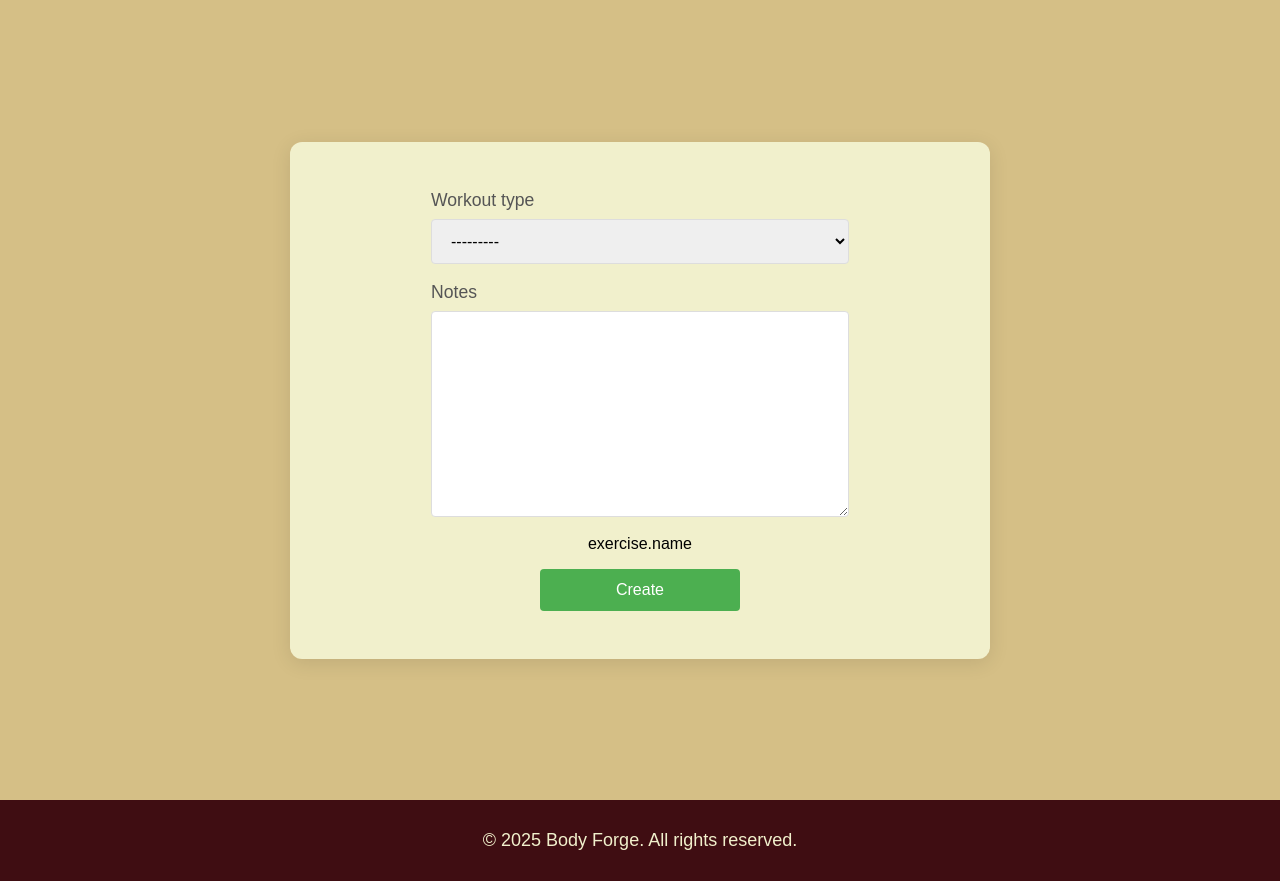
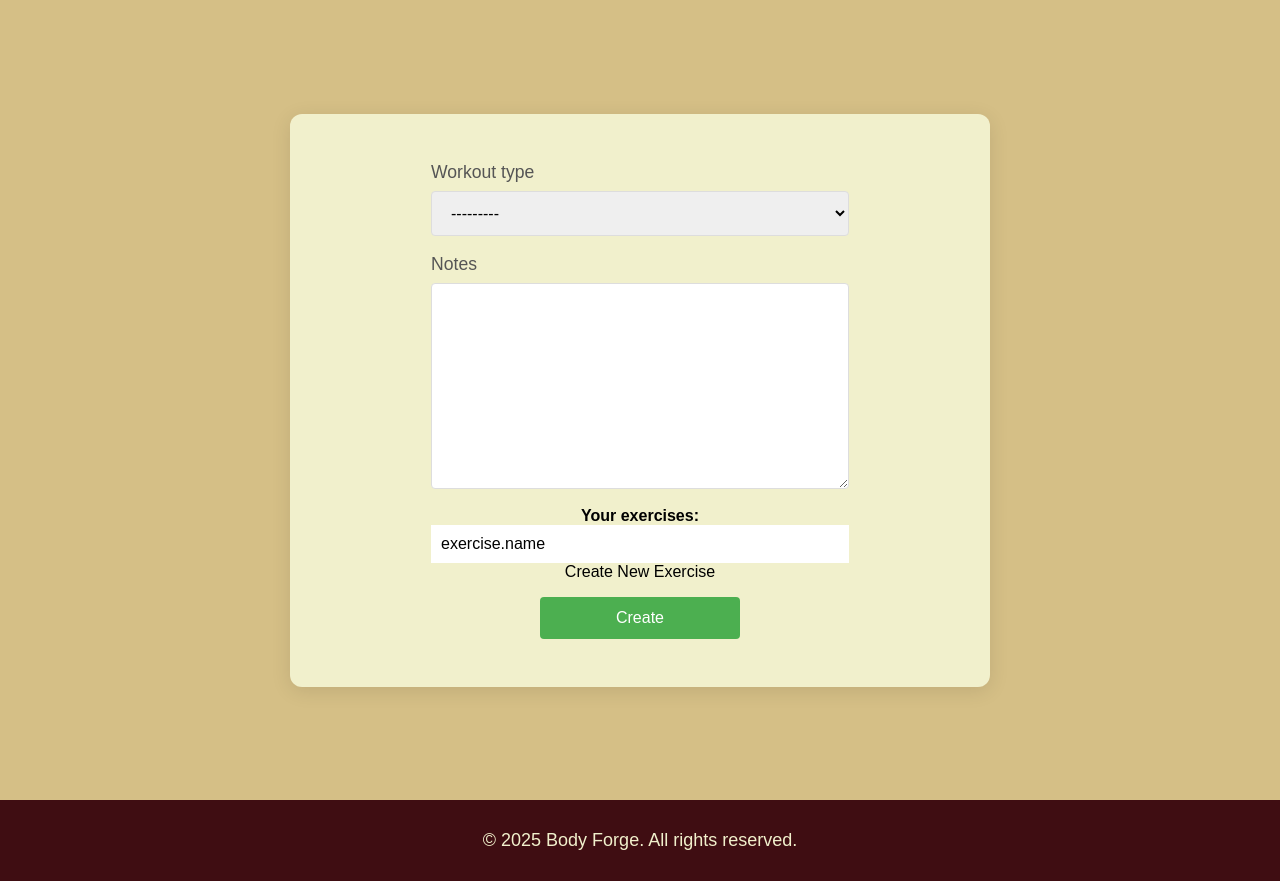
Before and after one commit to zlatin-r/body_forge, a Django app: page /workouts/create/ in a window 1280 px wide. Shown: the part 114-995 px from the top of the page. Run offline with Django 5.2, Linux system fonts and the light colour scheme; a user stored in the database is signed in; tables that the repository leaves empty hold one stand-in row (values such as "Sample post"); grey boxes marked "Sample" are stand-in pictures.

Commit message:
changes added

```diff
--- a/static/css/workouts/workout-create-page.css
+++ b/static/css/workouts/workout-create-page.css
@@ -28,3 +28,9 @@
     justify-content: center;
     align-items: center;
 }
+
+.available-exercises {
+    background-color: white;
+    width: 100%;
+    padding: 10px;
+}
--- a/templates/workouts/workout-create-page.html
+++ b/templates/workouts/workout-create-page.html
@@ -16,13 +16,20 @@
                     </div>
                     <br>
                 {% endfor %}
+                <h4>Your exercises:</h4>
                 <div class="available-exercises">
-                    <ul class="exercises-list">
+                    {% if not all_exercises %}
+                        <p>You have no exercises yet</p>
+                    {% else %}
+                        <ul class="exercises-list">
                         {% for exercise in all_exercises %}
                             <li>exercise.name</li>
                         {% endfor %}
+                    {% endif %}
                     </ul>
                 </div>
+
+                <a href="#" class="new-exercise-btn">Create New Exercise</a>
 
                 <button class="save-btn" type="submit">Create</button>
             </form>
```
